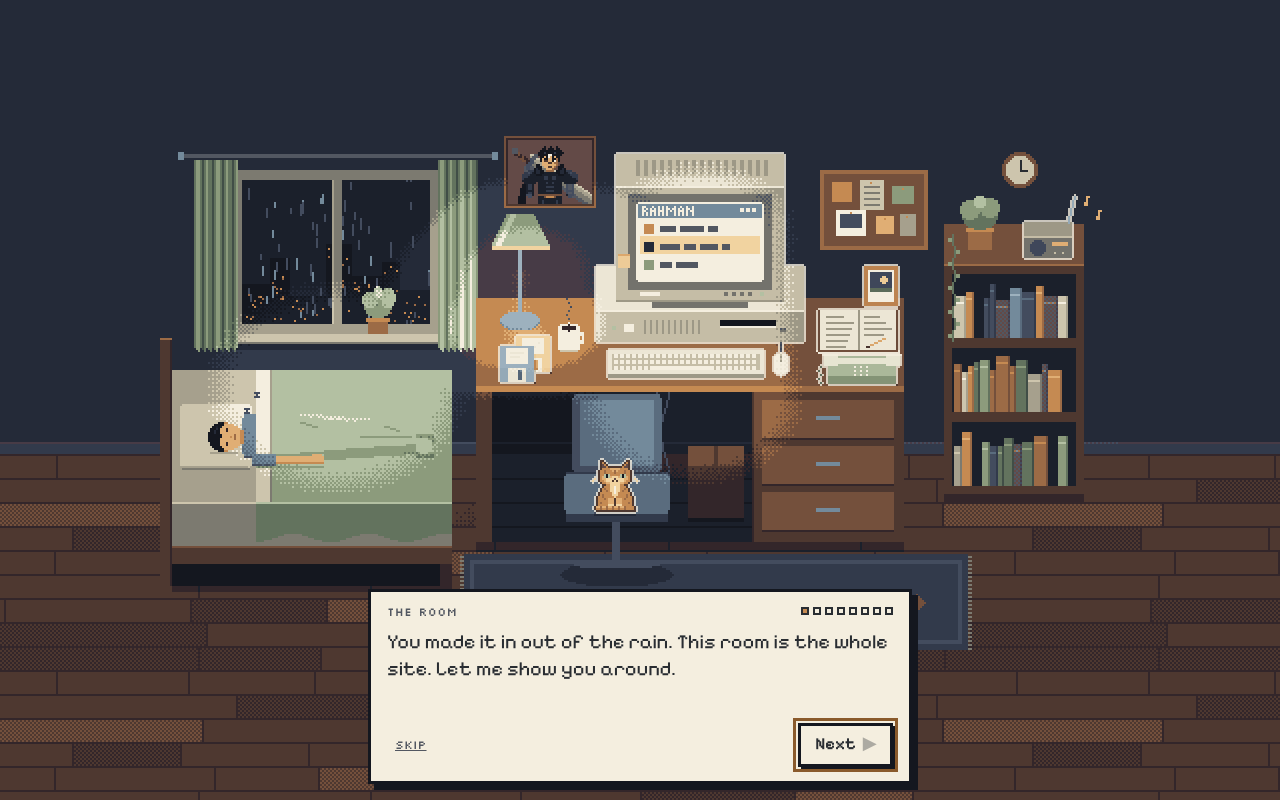
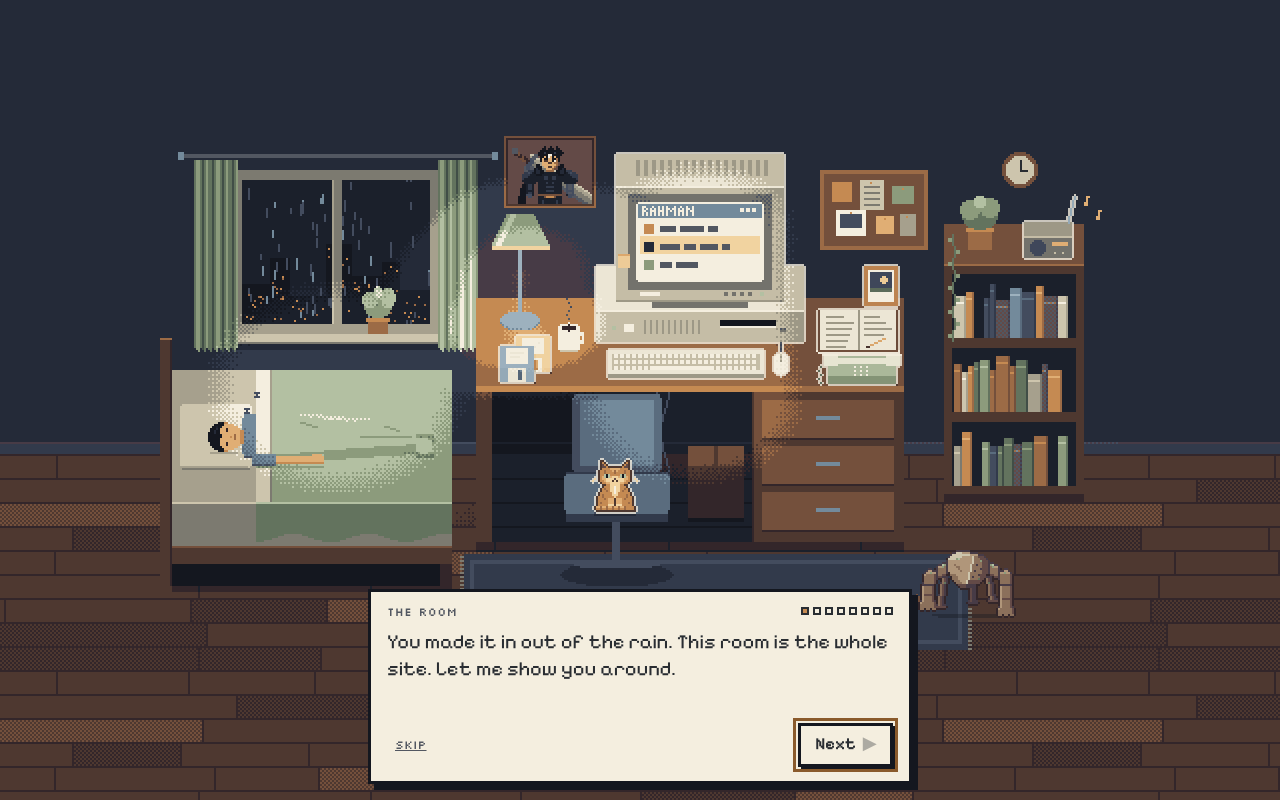
Before and after one commit to TraFost/pixel, a Next.js app: page / in a window 1280 px wide. Built offline with nearby package versions, Linux system fonts and the light colour scheme.

Commit message:
feat: add Rocky to the room

```diff
--- a/app/about/page.tsx
+++ b/app/about/page.tsx
@@ -29,10 +29,11 @@ export default function About() {
         <section className="chapter">
           <h2><span className="num" aria-hidden>04</span>Colophon</h2>
           <ul className="squares prose">
-            <li>The room is a 480×270 Aseprite file in 27 colours. The case study “This room”, on the computer, explains how it works.</li>
+            <li>The room is a 480×270 Aseprite file in 29 colours. The case study “This room”, on the computer, explains how it works.</li>
             <li>Type is IBM Plex Sans for reading, Pixelify Sans for headings and Silkscreen for small labels. All are under the SIL Open Font License and served from this site.</li>
             <li>Sound is synthesised in the browser. The radio on the shelf switches it off, and so does the M key.</li>
             <li>The print above the lamp is Guts, from Kentaro Miura’s <cite>Berserk</cite>. Fan art, drawn for this room.</li>
+            <li>The rock on five legs who walks in, waves and keeps guard on the bed is Rocky, from Andy Weir’s <cite>Project Hail Mary</cite>. Fan art too.</li>
           </ul>
         </section>
       </Reader>
--- a/components/room/PixelRoom.module.css
+++ b/components/room/PixelRoom.module.css
@@ -84,11 +84,60 @@ left: round(down, calc((100% - var(--rw)) / 2), 1px);
   background-size: calc(var(--n) * 100%) 100%;
   animation: strip steps(var(--n)) infinite;
 }
-.spot .loop {
+.spot .loop,
+.actor .loop {
   inset: 0;
 }
 @keyframes strip {
   to { background-position-x: calc(var(--n) / (var(--n) - 1) * 100%); }
+}
+
+/* An actor stands with the middle of its bottom edge at (--at-x, --at-y), in art pixels, rounded so
+   it never lands between two. Until the page places it, it waits far off to the right. */
+@property --at-x {
+  syntax: '<number>';
+  inherits: false;
+  initial-value: 9999;
+}
+@property --at-y {
+  syntax: '<number>';
+  inherits: false;
+  initial-value: 0;
+}
+.actor {
+  display: none;
+  pointer-events: none;
+}
+@supports (width: round(down, 100px, 10px)) {
+  .actor {
+    --u: calc(var(--px) * var(--rh));
+    position: absolute;
+    top: 0;
+    left: 0;
+    display: block;
+    width: calc(var(--w) * var(--u));
+    height: calc(var(--h) * var(--u));
+    translate:
+      round(calc((var(--at-x) - var(--w) / 2) * var(--u)), var(--u))
+      round(calc((var(--at-y) - var(--h)) * var(--u)), var(--u));
+  }
+}
+/* The part of his box you can touch: his body, not the empty room kept above it for a raised hand. */
+.actor button {
+  position: absolute;
+  bottom: 0;
+  left: 14%;
+  width: 72%;
+  height: 55%;
+  padding: 0;
+  background: none;
+  border: 0;
+  cursor: pointer;
+  pointer-events: auto;
+}
+.actor button:focus-visible {
+  outline: 2px solid var(--c-amber);
+  outline-offset: 2px;
 }
 
 .spot {
@@ -129,6 +178,13 @@ left: round(down, calc((100% - var(--rw)) / 2), 1px);
   box-shadow: 2px 2px 0 var(--c-n0);
   opacity: 0;
   pointer-events: none;
+}
+/* What an actor says: the same label, standing over its head. */
+.say {
+  composes: tip;
+  top: auto;
+  bottom: 70%;
+  opacity: 1;
 }
 .spot:is(:hover, :focus-visible, [data-lit]) :is(.hi, .tip) {
   opacity: 1;
--- a/components/room/PixelRoom.tsx
+++ b/components/room/PixelRoom.tsx
@@ -11,11 +11,19 @@ import s from './PixelRoom.module.css';
 type Box = { x: number; y: number; w: number; h: number };
 
 let toured = false;
+let inBed = false; // Rocky walks in once per page load; after that he is found in bed
+
+const WALK = 40; // art pixels a second
+const POSES = ['run', 'wave', 'sleep', 'watch', 'talk', 'offer', 'bump', 'notice', 'tinker'] as const;
+type Pose = (typeof POSES)[number];
+type Point = { x: number; y: number };
+const wait = (ms: number) => new Promise<void>(done => setTimeout(done, ms));
 
 const pct = (n: number, of: number) => `${(n / of) * 100}%`;
 const place = (b: Box): CSSProperties => ({
   left: pct(b.x, room.w), top: pct(b.y, room.h), width: pct(b.w, room.w), height: pct(b.h, room.h),
 });
+const strip = (file: string) => ({ backgroundImage: `url(/art/${file}.png)`, animationDuration: `${room.ms}ms`, '--n': room.frames }) as CSSProperties;
 const outline = (b: Box): CSSProperties => ({
   backgroundSize: `${pct(room.w, b.w)} ${pct(room.h, b.h)}`,
   backgroundPosition: `${pct(b.x, room.w - b.w)} ${pct(b.y, room.h - b.h)}`,
@@ -80,16 +88,17 @@ export function PixelRoom() {
               height={room.h}
               unoptimized
               priority
-              alt="A pixel-art room on a rainy night. Someone asleep in the bed under the window, a desk with a glowing CRT computer, floppy disks, a notebook and a telephone, an orange cat sitting on the chair, a print of Guts from Berserk above the lamp, and a bookshelf with a radio on top."
+              alt="A pixel-art room on a rainy night. Someone asleep in the bed under the window, a desk with a glowing CRT computer, floppy disks, a notebook and a telephone, an orange cat sitting on the chair, a print of Guts from Berserk above the lamp, a bookshelf with a radio on top, and Rocky from Project Hail Mary, who walks in, waves, and keeps guard on the bed."
             />
             {room.loops.filter(a => sound || a.name !== 'notes').map(a => (
               <span
                 key={a.name}
                 aria-hidden
                 className={s.loop}
-                style={{ ...place(a), backgroundImage: `url(/art/${a.name}.png)`, animationDuration: `${room.ms}ms`, '--n': room.frames } as CSSProperties}
+                style={{ ...place(a), ...strip(a.name) }}
               />
             ))}
+            <Rocky onMeetCat={() => { play('meow'); setPurring(true); }} />
             {sections.map(spot => {
               const b = room.hotspots[spot.key];
               return (
@@ -121,7 +130,7 @@ export function PixelRoom() {
               onClick={() => { play('purr'); setPurring(true); }}
             >
               <span aria-hidden className={s.hi} style={outline(room.hotspots.cat)} />
-              {purring && <span aria-hidden className={s.loop} style={{ backgroundImage: 'url(/art/cat-alt.png)', animationDuration: `${room.ms}ms`, '--n': room.frames } as CSSProperties} />}
+              {purring && <span aria-hidden className={s.loop} style={strip('cat-alt')} />}
             </button>
           </div>
         </div>
@@ -187,3 +196,140 @@ function Tour({ lines, step, onNext, onSkip }: { lines: typeof tour; step: numbe
     </section>
   );
 }
+
+function Rocky({ onMeetCat }: { onMeetCat: () => void }) {
+  const el = useRef<HTMLSpanElement>(null);
+  const [pose, setPose] = useState<Pose>('run');
+  const [line, setLine] = useState('');
+  const walk = useRef<Animation[]>([]);
+  const me = useRef<{ busy: boolean; held: boolean; pose: Pose; bump?: () => void }>({ busy: false, held: false, pose: 'run' }); // `pose` is what his routine has him doing, under any talk
+  const rocky = room.actors.rocky;
+
+  useEffect(() => {
+    const node = el.current!, { rug, cat, bed, desk } = rocky.stops, floor = rug.y, self = me.current;
+    const still = matchMedia('(prefers-reduced-motion: reduce)').matches;
+    let at = bed, alive = true;
+    const put = (to: Point) => {
+      node.style.setProperty('--at-x', String(to.x));
+      node.style.setProperty('--at-y', String(to.y));
+    };
+    const pause = async (ms: number) => {
+      await wait(ms);
+      while (self.busy) await wait(100); // his routine waits out a talk
+      if (!alive) throw new Error('left the room');
+    };
+    const act = (as: Pose) => {
+      self.pose = as;
+      if (!self.busy) setPose(as);
+    };
+    const go = async (to: Point, ms = (Math.hypot(to.x - at.x, to.y - at.y) / WALK) * 1000, rise = 'linear') => {
+      walk.current = [
+        node.animate({ '--at-x': [at.x, to.x] }, { duration: ms, fill: 'forwards' }),
+        node.animate({ '--at-y': [at.y, to.y] }, { duration: ms, fill: 'forwards', easing: rise }),
+      ];
+      await Promise.all(walk.current.map(a => a.finished));
+      put(at = to);
+      walk.current.forEach(a => a.cancel());
+      walk.current = [];
+    };
+    // A hop up overshoots and comes down onto its mark; a hop down gathers itself first.
+    const hop = (to: Point) => go(to, 450 + Math.abs(to.y - at.y) * 3, to.y < at.y ? 'cubic-bezier(0.3, 1.5, 0.6, 1)' : 'cubic-bezier(0.4, -0.5, 0.7, 0)');
+    const settle = async () => {
+      act('watch');
+      await pause(7000);
+      act('sleep');
+    };
+    const rounds = async () => {
+      for (;;) {
+        await pause(40000);
+        act('run');
+        await hop({ x: bed.x + 18, y: floor });
+        await go({ x: desk.x, y: floor });
+        await hop(desk);
+        act('tinker');
+        await pause(9000);
+        act('run');
+        await hop({ x: desk.x, y: floor });
+        await go({ x: bed.x + 18, y: floor });
+        await hop(bed);
+        await settle();
+      }
+    };
+    const arrive = async () => {
+      const art = node.parentElement!.getBoundingClientRect(), scene = node.parentElement!.parentElement!.getBoundingClientRect();
+      put(at = { x: ((scene.right - art.left) / art.height) * room.h + rocky.w, y: floor }); // just past the right-hand edge of the screen
+      await go(rug);
+      act('wave');
+      await pause(3600);
+      act('run');
+      await go(cat);
+      act('notice');
+      onMeetCat();
+      await pause(1800);
+      act('run');
+      await go({ x: bed.x + 18, y: floor });
+      await hop(bed);
+      inBed = true;
+      await settle();
+    };
+
+    if (inBed || still) {
+      put(bed);
+      act('sleep');
+    }
+    (still ? Promise.resolve() : inBed ? rounds() : arrive().then(rounds)).catch(() => {}); // leaving the room rejects whatever he was waiting on
+    return () => {
+      alive = false;
+      walk.current.forEach(a => a.cancel());
+    };
+  }, []);
+
+  const hold = (held: boolean) => {
+    me.current.held = held;
+    if (me.current.busy || !walk.current.length) return;
+    walk.current.forEach(a => (held ? a.pause() : a.play()));
+    setPose(held ? 'wave' : 'run');
+  };
+
+  const wake = async () => {
+    const self = me.current;
+    if (self.bump) return self.bump();
+    if (self.busy) return;
+    self.busy = true;
+    walk.current.forEach(a => a.pause());
+    setPose('talk');
+    setLine('Amaze!');
+    play('chord');
+    await wait(1800);
+    setPose('offer');
+    setLine('Fist my bump');
+    const bumped = await new Promise<boolean>(done => {
+      self.bump = () => done(true);
+      setTimeout(() => done(false), 8000);
+    });
+    self.bump = undefined;
+    setLine('');
+    if (bumped) {
+      setPose('bump');
+      play('bump');
+      await wait(900);
+    }
+    self.busy = false;
+    setPose(self.pose);
+    hold(self.held);
+  };
+
+  return (
+    <span ref={el} className={s.actor} style={{ '--w': rocky.w, '--h': rocky.h } as CSSProperties}>
+      {POSES.map(p => <span key={p} aria-hidden className={s.loop} style={{ ...strip(`rocky-${p}`), visibility: p === pose ? 'visible' : 'hidden' }} />)}
+      {line && <span className={s.say} role="status">{line}</span>}
+      <button
+        type="button"
+        aria-label={pose === 'offer' ? 'Bump Rocky’s fist' : 'Say hello to Rocky'}
+        onPointerEnter={e => { if (e.pointerType === 'mouse') hold(true); }}
+        onPointerLeave={() => hold(false)}
+        onClick={wake}
+      />
+    </span>
+  );
+}
```
Also changed, not shown: content/projects.ts (+4 -4 lines).
